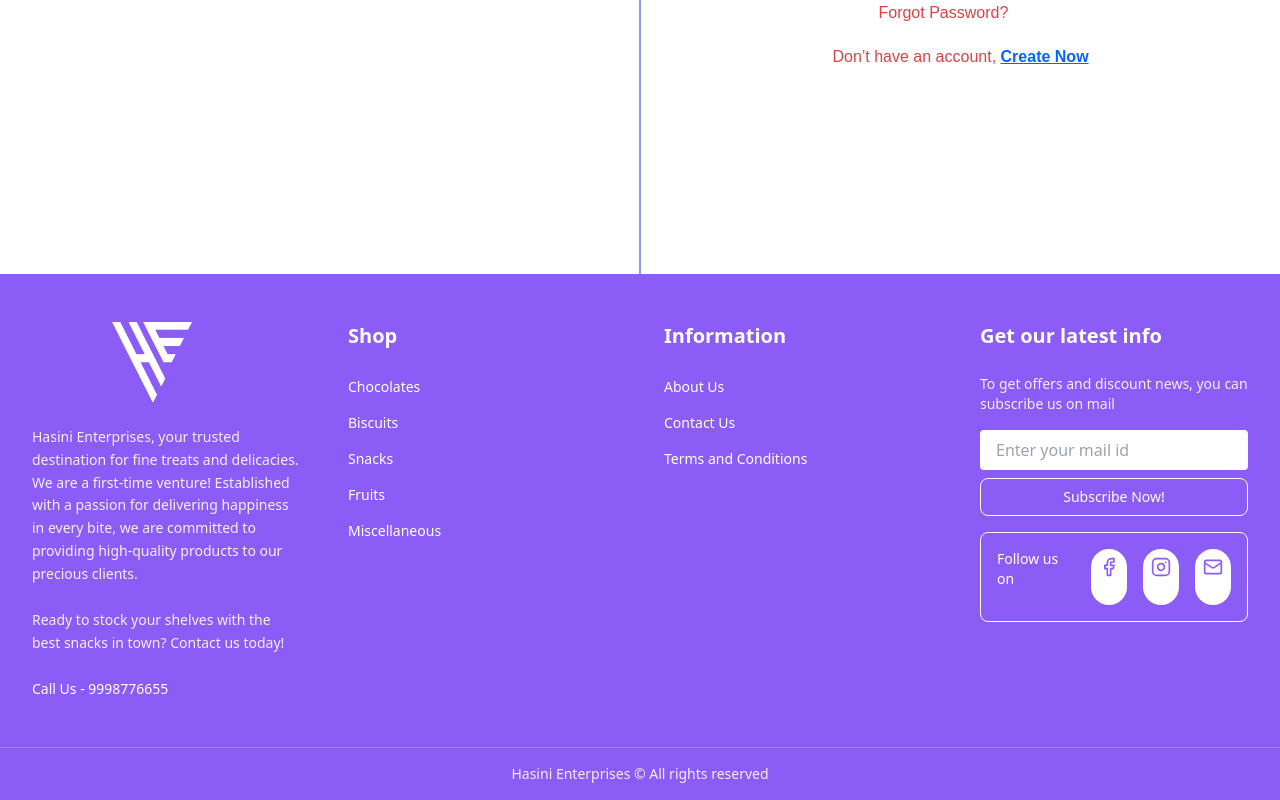
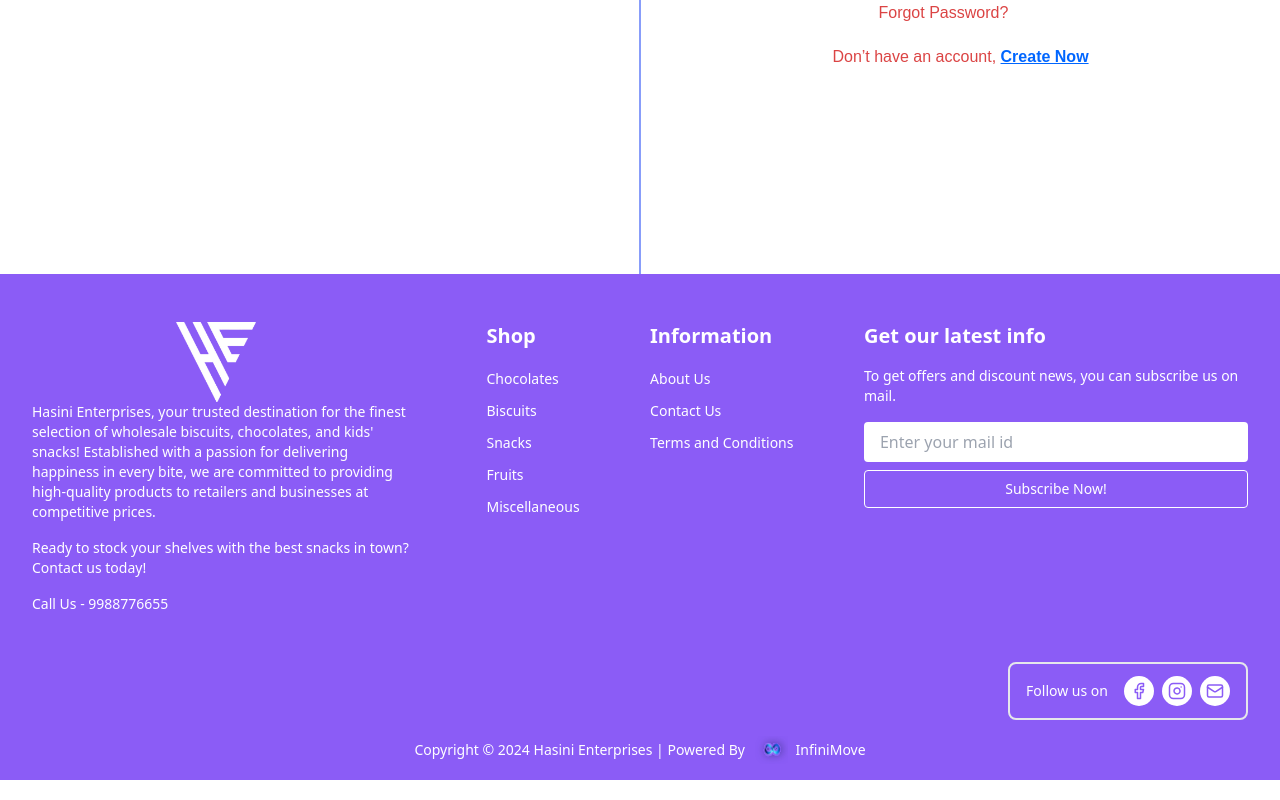
Before and after one commit to InfiniMove-Coders/Hasini_user_side_frontend, a React (Vite) app: page /login in a window 1280 px wide. Shown: the part 526-1326 px from the top of the page. Built offline with nearby package versions, Linux system fonts and the light colour scheme.

Commit message:
Responsive Completed

```diff
--- a/package.json
+++ b/package.json
@@ -18,6 +18,7 @@
     "antd": "^5.22.3",
     "dotenv": "^16.4.5",
     "formik": "^2.4.6",
+    "framer-motion": "^12.0.6",
     "hasini-user-side-frontend": "file:",
     "jspdf-autotable": "^3.8.4",
     "lucide-react": "^0.471.1",
--- a/src/components/footer/footer.jsx
+++ b/src/components/footer/footer.jsx
@@ -4,85 +4,172 @@
 const Footer = () => {
   return (
     <footer className="bg-violet-500 text-white w-full">
-      <div className="w-full px-8 py-12 grid grid-cols-1 md:grid-cols-4 gap-12">
-        <div className="space-y-6">
-          <div className="text-white text-4xl font-bold">
+      <div className="hidden md:block">
+        <div className="flex justify-between px-8 py-12">
+
+          <div className="max-w-sm">
             <img
               src="/images/icons/logo.png"
-              alt="Logo"
-              className="mb-4 w-20 h-20 ml-20"
+              alt="HE"
+              className="w-20 h-20 ml-36"
             />
+            <p className="text-sm mb-4">
+              Hasini Enterprises, your trusted destination for the finest selection of wholesale biscuits,
+              chocolates, and kids' snacks! Established with a passion for delivering happiness in every bite,
+               we are committed to providing high-quality products to retailers and businesses at competitive prices.
+            </p>
+            <p className="text-sm mb-4">
+              Ready to stock your shelves with the best snacks in town? Contact us today!
+            </p>
+            <p className="text-sm">Call Us - 9988776655</p>
           </div>
 
-          <p className="text-sm leading-relaxed opacity-90">
-            Hasini Enterprises, your trusted destination for fine treats and delicacies. We are
-            a first-time venture! Established with a passion for delivering happiness in every bite, we are
-            committed to providing high-quality products to our precious clients.
-          </p>
-          <p className="text-sm leading-relaxed opacity-90">
-            Ready to stock your shelves with the best snacks in town? Contact us today!
-          </p>
-          <p className="text-sm font-medium">Call Us - 9998776655</p>
-        </div>
+          <div className="space-y-8">
+            <div>
+              <h3 className="text-xl font-semibold mb-4">Shop</h3>
+              <ul className="space-y-2">
+                <li><a href="#" className="text-sm">Chocolates</a></li>
+                <li><a href="#" className="text-sm">Biscuits</a></li>
+                <li><a href="#" className="text-sm">Snacks</a></li>
+                <li><a href="#" className="text-sm">Fruits</a></li>
+                <li><a href="#" className="text-sm">Miscellaneous</a></li>
+              </ul>
+            </div>
+          </div>
 
-        <div className="space-y-4">
-          <h3 className="text-xl font-semibold mb-6">Shop</h3>
-          <ul className="space-y-3">
-            <li><a href="#" className="text-sm hover:underline">Chocolates</a></li>
-            <li><a href="#" className="text-sm hover:underline">Biscuits</a></li>
-            <li><a href="#" className="text-sm hover:underline">Snacks</a></li>
-            <li><a href="#" className="text-sm hover:underline">Fruits</a></li>
-            <li><a href="#" className="text-sm hover:underline">Miscellaneous</a></li>
-          </ul>
-        </div>
+          <div className="space-y-8">
+            <div>
+              <h3 className="text-xl font-semibold mb-4">Information</h3>
+              <ul className="space-y-2">
+                <li><a href="#" className="text-sm">About Us</a></li>
+                <li><a href="#" className="text-sm">Contact Us</a></li>
+                <li><a href="#" className="text-sm">Terms and Conditions</a></li>
+              </ul>
+            </div>
+          </div>
 
-        <div className="space-y-4">
-          <h3 className="text-xl font-semibold mb-6">Information</h3>
-          <ul className="space-y-3">
-            <li><a href="#" className="text-sm hover:underline">About Us</a></li>
-            <li><a href="contact" className="text-sm hover:underline">Contact Us</a></li>
-            <li><a href="#" className="text-sm hover:underline">Terms and Conditions</a></li>
-          </ul>
-        </div>
-
-        <div className="space-y-4">
-          <h3 className="text-xl font-semibold mb-6">Get our latest info</h3>
-          <p className="text-sm opacity-90">To get offers and discount news, you can subscribe us on mail</p>
-          <div className="space-y-2">
+          <div className="max-w-sm">
+            <h3 className="text-xl font-semibold mb-4">Get our latest info</h3>
+            <p className="text-sm mb-4">
+              To get offers and discount news, you can subscribe us on mail.
+            </p>
             <input
               type="email"
               placeholder="Enter your mail id"
-              className="w-full px-4 py-2 rounded text-gray-800 bg-white"
+              className="w-full px-4 py-2 rounded text-gray-800 mb-2"
             />
             <button
               type="submit"
-              className="w-full text-white px-4 py-2 text-sm border border-white rounded-lg p-4 "
+              className="w-full border border-white rounded py-2 text-sm"
             >
               Subscribe Now!
             </button>
           </div>
+        </div>
 
-          <div className="mt-28 border border-white rounded-lg p-4">
-            <div className="flex space-x-4">
-              <p className="text-sm mb-4">Follow us on</p>
-              <a href="#" className="bg-white text-violet-500 p-2 rounded-full hover:opacity-90">
-                <Facebook size={20} />
+        <div className="flex justify-end items-center px-8">
+          <div className="flex items-center gap-4 bg-transparent border-2 rounded-lg px-4 py-3">
+            <span className="text-sm">Follow us on</span>
+            <div className="flex gap-2">
+              <a href="#" className="bg-white text-violet-500 p-1.5 rounded-full">
+                <Facebook size={18} />
               </a>
-              <a href="#" className="bg-white text-violet-500 p-2 rounded-full hover:opacity-90">
-                <Instagram size={20} />
+              <a href="#" className="bg-white text-violet-500 p-1.5 rounded-full">
+                <Instagram size={18} />
               </a>
-              <a href="#" className="bg-white text-violet-500 p-2 rounded-full hover:opacity-90">
-                <Mail size={20} />
+              <a href="#" className="bg-white text-violet-500 p-1.5 rounded-full">
+                <Mail size={18} />
               </a>
             </div>
           </div>
         </div>
+
+        <div className="flex items-center justify-center py-4 text-sm space-x-2">
+        <span>Copyright © 2024 Hasini Enterprises | Powered By</span>
+           <img className="h-7 w-auto" src="/images/icons/companyLogo.svg" alt="Logo" />
+        <span>InfiniMove</span>
+        </div>
+
       </div>
 
-      <div className="border-t border-white/20 py-4">
-        <p className="text-center text-sm opacity-90">
-          Hasini Enterprises © All rights reserved
-        </p>
+      {/* Mobile Layout */}
+      <div className="md:hidden p-4">
+        <div className="flex flex-row">
+          <div className="w-1/2">
+            <img
+              src="/images/icons/logo.png"
+              alt="HE"
+              className="w-16 h-16 mb-4 ml-10"
+            />
+            <p className="text-sm mb-4">
+              Hasini Enterprises, your trusted destination for the finest selection of wholesale biscuits,
+              chocolates, and kids' snacks! Established with a passion for delivering happiness in every bite,
+               we are committed to providing high-quality products to retailers and businesses at competitive prices.
+               Ready to stock your shelves with the best snacks in town? Contact us today!
+            </p>
+            <p className="text-sm">Call Us - 9988776655</p>
+          </div>
+
+          <div className="w-1/2 pl-4">
+            <div className="mb-4">
+              <h3 className="text-lg font-semibold ">Shop</h3>
+              <ul className="text-sm">
+                <li><a href="#">Chocolates</a></li>
+                <li><a href="#">Biscuits</a></li>
+                <li><a href="#">Snacks</a></li>
+                <li><a href="#">Fruits</a></li>
+                <li><a href="#">Miscellaneous</a></li>
+              </ul>
+            </div>
+
+            <div className="mb-4">
+              <h3 className="text-lg font-semibold ">Information</h3>
+              <ul className=" text-sm">
+                <li><a href="#">About Us</a></li>
+                <li><a href="#">Contact Us</a></li>
+                <li><a href="#">Terms and Conditions</a></li>
+              </ul>
+            </div>
+
+            <div>
+              <h3 className="text-lg font-semibold">Get our latest info</h3>
+              <p className="text-sm mb-2">To get offers and discount news, you can subscribe us on mail.</p>
+              <input
+                type="email"
+                placeholder="Enter your mail id"
+                className="w-full px-3 py-1 rounded text-gray-800 mb-2 text-sm"
+              />
+              <button className="w-full border border-white rounded py-1 text-sm">
+                Subscribe Now!
+              </button>
+            </div>
+          </div>
+        </div>
+        <div className="mt-6 flex flex-col items-center">
+          <div className="border border-white rounded-lg p-3 mb-4">
+            <div className="flex items-center gap-3">
+              <p className="text-sm">Follow us on</p>
+              <div className="flex gap-2">
+                <a href="#" className="bg-white text-violet-500 p-1.5 rounded-full">
+                  <Facebook size={16} />
+                </a>
+                <a href="#" className="bg-white text-violet-500 p-1.5 rounded-full">
+                  <Instagram size={16} />
+                </a>
+                <a href="#" className="bg-white text-violet-500 p-1.5 rounded-full">
+                  <Mail size={16} />
+                </a>
+              </div>
+            </div>
+          </div>
+          <p>Copyright © 2024 Hasini Enterprises</p>
+          <div className="flex items-center justify-center text-sm ">
+          <p>Powered By</p>
+          <img className="h-7 w-auto" src="/images/icons/companyLogo.svg" alt="Logo" />
+          <span>InfiniMove</span>
+          </div>
+
+        </div>
       </div>
     </footer>
   );
--- /dev/null
+++ b/src/components/splash screen/Splash.jsx
@@ -0,0 +1,62 @@
+import React, { useState, useEffect } from "react";
+import { motion } from "framer-motion";
+import { useNavigate } from "react-router-dom";
+
+const SplashScreen = () => {
+  const [animationComplete, setAnimationComplete] = useState(false);
+  const navigate = useNavigate();
+
+  useEffect(() => {
+    if (animationComplete) {
+      const timer = setTimeout(() => {
+        navigate("/home");
+      }, 6000);
+      return () => clearTimeout(timer);
+    }
+  }, [animationComplete, navigate]);
+
+  return (
+    <div className="fixed inset-0 flex items-center justify-center z-50">
+      <motion.div
+        className="absolute bg-gradient-to-b from-[#0C31AB] to-[#421A6D] rounded-full w-[220vw] h-[220vw] md:w-[130vw] md:h-[130vw] sm:w-[220vw] sm:h-[220vw]"
+        initial={{ scale: 0 }}
+        animate={{ scale: 1 }}
+        exit={{ scale: 0 }}
+        transition={{ duration: 1.5, ease: "easeInOut" }}
+      />
+
+      <motion.img
+        src="/images/icons/logo.png"
+        alt="Logo"
+        className="w-10 h-10 z-10 sm:w-6 sm:h-6 md:w-20 md:h-20 lg:w-28 lg:h-28 "
+        initial={{ scale: 0.5, rotate: 0, x: 0 }}
+        animate={{
+          scale: [0.5, 1],
+          rotate: [0, 360],
+          x: [0, 0, "-40vw"],
+          y: ["-50px"],
+        }}
+        transition={{
+          duration: 4,
+          times: [0, 0.5, 1],
+          ease: "easeInOut",
+        }}
+        onAnimationComplete={() => setAnimationComplete(true)}
+      />
+
+      <motion.div
+        className="absolute font-bold text-white z-10 sm:text-xs sm:mt-20 md:text-4xl md:mb-14 lg:text-6xl lg:mr-20 lg:mb-20"
+        initial={{ y: "400px", x: "15%", scale: 0.5 }}
+        animate={animationComplete ? { y: "-50px", x: "15%", scale: 1.8 } : {}}
+        transition={{
+          duration: 1.5,
+          ease: "easeInOut",
+        }}
+      >
+        HASINI ENTERPRISES
+      </motion.div>
+    </div>
+  );
+};
+
+export default SplashScreen;
```
Also changed, not shown: src/components/Categories/Category1.jsx (+58 -43 lines), src/components/Categories/Category2.jsx (+54 -42 lines), src/components/Categories/Category3.jsx (+4 -4 lines), src/components/Categories/Category4.jsx (+72 -33 lines), src/routers/IndexRouter.jsx (+5 -3 lines), public/images/icons/companyLogo.svg (added), 1 other file (tests, documents, lock files or other folders).
